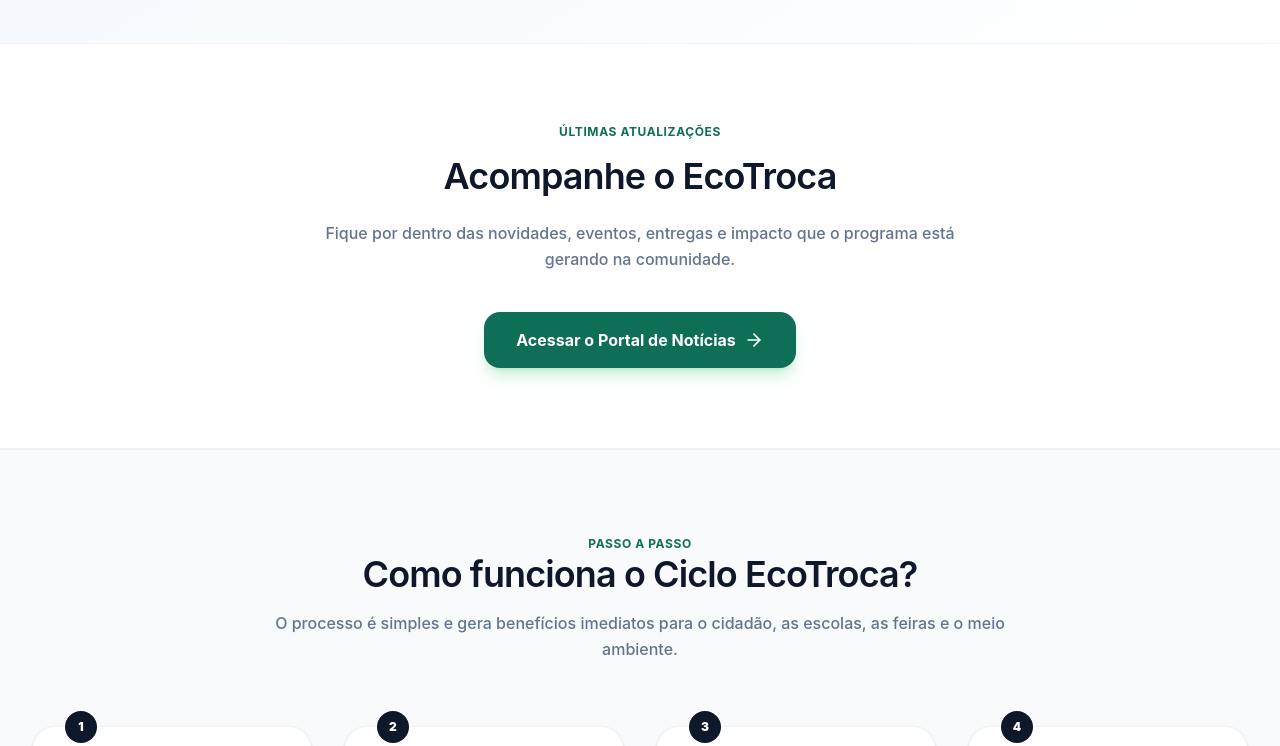
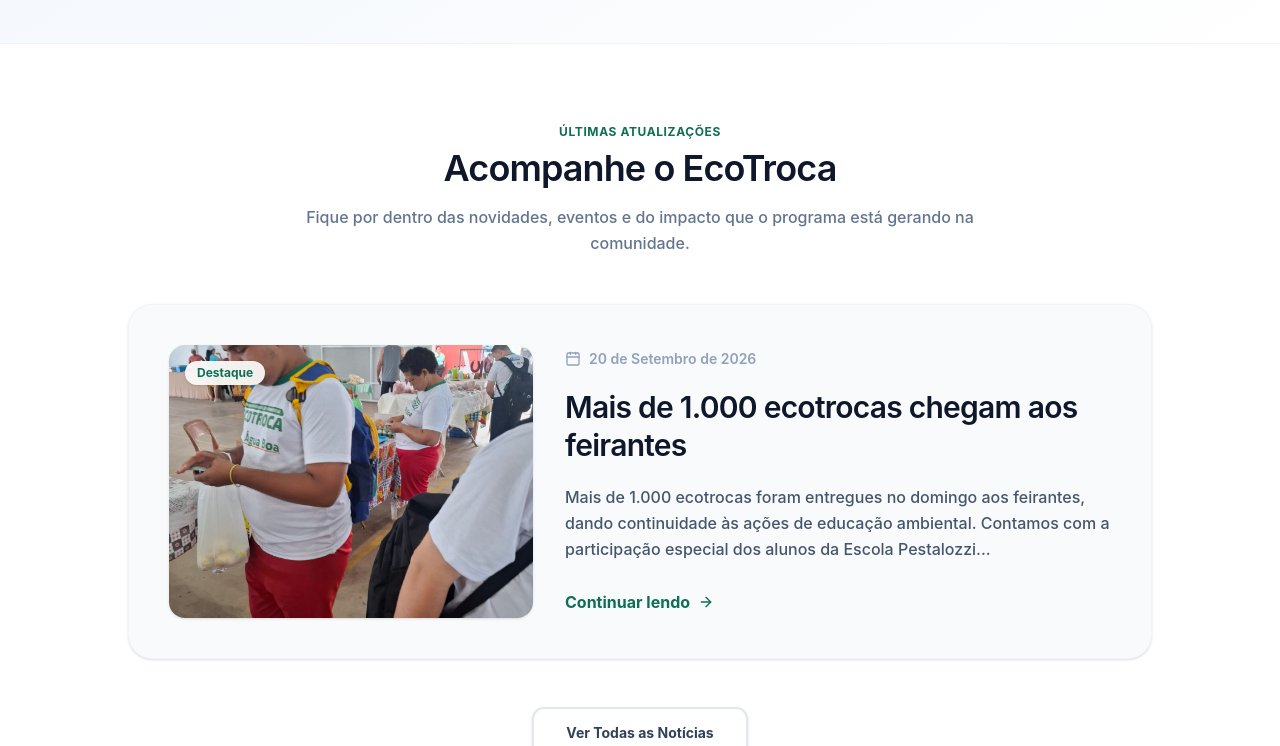
Before and after one commit to marciogleik/ecotroca, a React (Vite) app: page / in a window 1280 px wide. Shown: the part 820-1566 px from the top of the page. Built offline with nearby package versions, Linux system fonts and the light colour scheme; no server answers; the database is empty.

Commit message:
feat: adiciona card de preview da última notícia na home

```diff
--- a/src/pages/PublicPortal.tsx
+++ b/src/pages/PublicPortal.tsx
@@ -340,21 +340,63 @@ const PublicPortal: React.FC = () => {
 
       {/* ────────────────────── NOTÍCIAS ────────────────────── */}
       <section className="py-16 sm:py-20 bg-white border-y border-slate-200/50">
-        <div className="max-w-7xl mx-auto px-4 sm:px-6 lg:px-8 text-center">
-          <span className="text-xs font-bold text-escola tracking-wider uppercase mb-4 block">Últimas Atualizações</span>
-          <h2 className="text-3xl sm:text-4xl font-extrabold text-slate-900 tracking-tight mb-6">
+        <div className="max-w-7xl mx-auto px-4 sm:px-6 lg:px-8">
+          <div className="text-center max-w-3xl mx-auto mb-12">
+            <span className="text-xs font-bold text-escola tracking-wider uppercase mb-2 block">Últimas Atualizações</span>
+            <h2 className="text-3xl sm:text-4xl font-extrabold text-slate-900 tracking-tight mb-4">
               Acompanhe o EcoTroca
             </h2>
-          <p className="text-slate-500 font-medium leading-relaxed max-w-2xl mx-auto mb-10">
-            Fique por dentro das novidades, eventos, entregas e impacto que o programa está gerando na comunidade.
+            <p className="text-slate-500 font-medium leading-relaxed">
+              Fique por dentro das novidades, eventos e do impacto que o programa está gerando na comunidade.
             </p>
+          </div>
+
+          <div className="max-w-5xl mx-auto bg-slate-50 rounded-3xl p-6 sm:p-8 lg:p-10 border border-slate-100 shadow-sm flex flex-col md:flex-row gap-8 items-center hover:shadow-md transition-shadow">
+            <div className="w-full md:w-2/5 aspect-[4/3] rounded-2xl overflow-hidden relative shadow-sm">
+              <img
+                src="/news/Ecotroca1.jpeg"
+                alt="Ação EcoTroca"
+                className="w-full h-full object-cover transform hover:scale-105 transition-transform duration-700"
+              />
+              <div className="absolute top-4 left-4 bg-white/90 backdrop-blur-sm px-3 py-1 rounded-full text-xs font-bold text-escola shadow-sm">
+                Destaque
+              </div>
+            </div>
+
+            <div className="w-full md:w-3/5 space-y-5">
+              <div className="flex items-center gap-2 text-sm text-slate-400 font-semibold">
+                <Calendar className="w-4 h-4" />
+                20 de Setembro de 2026
+              </div>
+
+              <h3 className="text-2xl sm:text-3xl font-black text-slate-900 tracking-tight leading-tight">
+                Mais de 1.000 ecotrocas chegam aos feirantes
+              </h3>
+
+              <p className="text-slate-600 font-medium leading-relaxed line-clamp-3">
+                Mais de 1.000 ecotrocas foram entregues no domingo aos feirantes, dando continuidade às ações de educação ambiental. Contamos com a participação especial dos alunos da Escola Pestalozzi...
+              </p>
+
+              <div className="pt-2">
                 <Link
                   to="/noticias"
-            className="inline-flex items-center justify-center px-8 py-4 text-base font-bold text-white bg-escola hover:bg-green-700 rounded-2xl shadow-lg shadow-green-600/20 hover:shadow-xl hover:-translate-y-0.5 transition-all"
+                  className="inline-flex items-center text-escola font-bold hover:text-green-700 transition-colors group"
                 >
-            Acessar o Portal de Notícias
-            <ArrowRight className="ml-2 h-5 w-5" />
+                  Continuar lendo
+                  <ArrowRight className="ml-2 h-4 w-4 transform group-hover:translate-x-1 transition-transform" />
                 </Link>
+              </div>
+            </div>
+          </div>
+
+          <div className="mt-12 text-center">
+            <Link
+              to="/noticias"
+              className="inline-flex items-center justify-center px-8 py-3.5 text-sm font-bold text-slate-700 bg-white border-2 border-slate-200 hover:border-escola hover:text-escola rounded-xl shadow-sm hover:shadow transition-all"
+            >
+              Ver Todas as Notícias
+            </Link>
+          </div>
         </div>
       </section>
 
```
Lines whose indentation alone changed are shown as unchanged.
